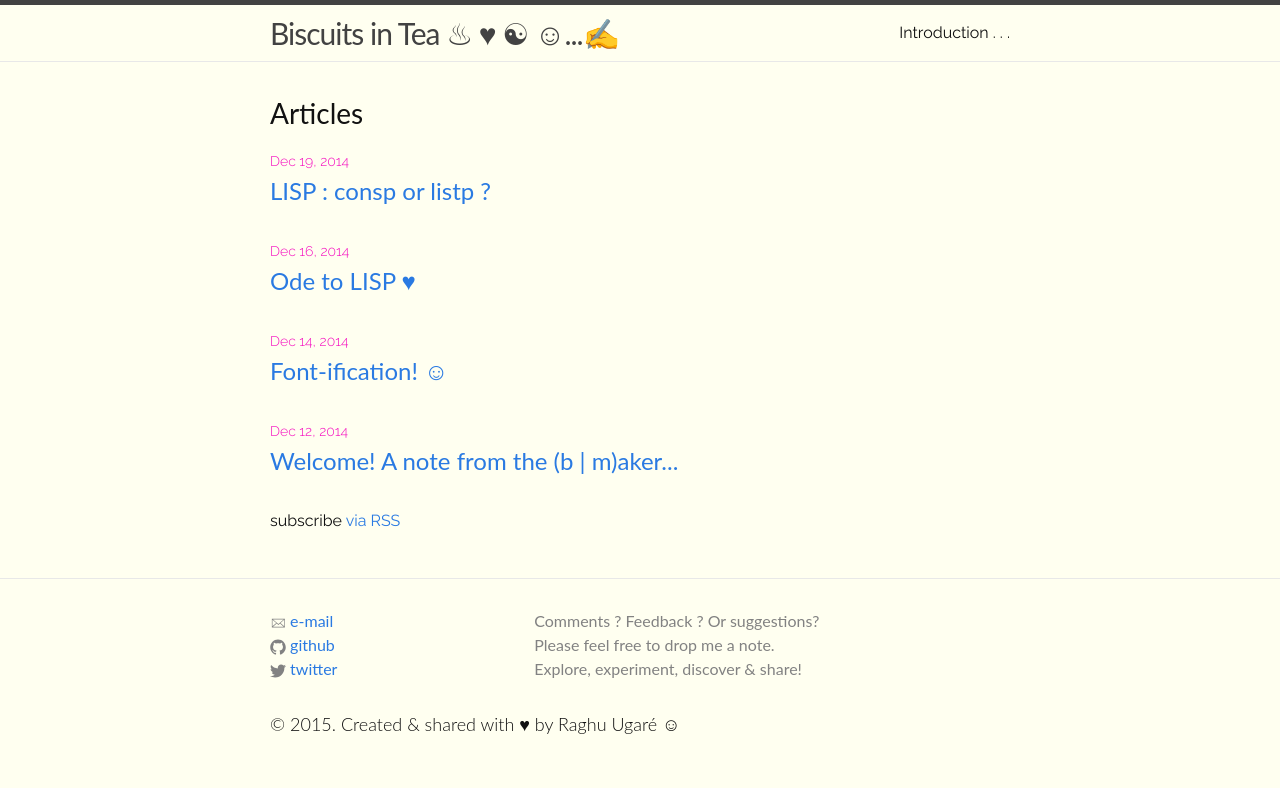
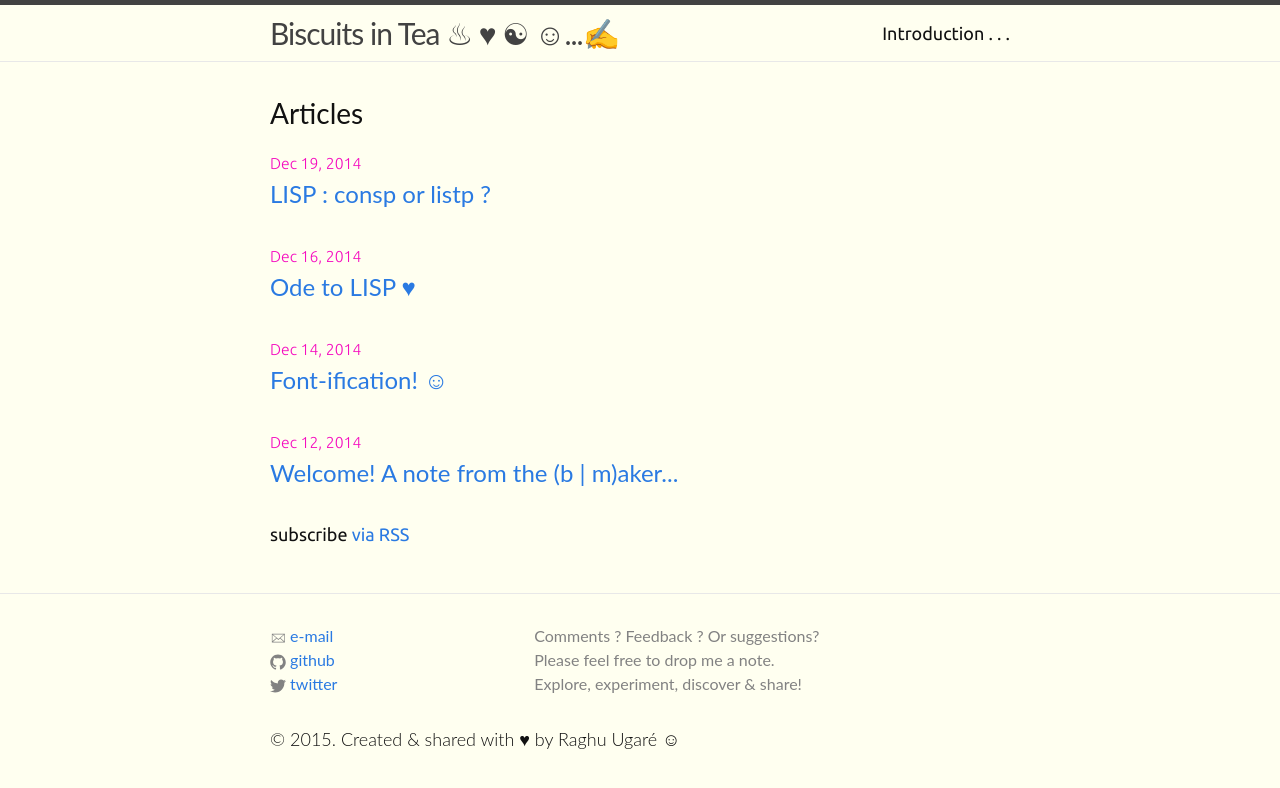
Before and after one commit to raghuugare/raghuugare.bkup, a Jekyll site: the page built from index.html, in a window 1280 px wide. Shown: the top 788 px of the page. Built offline with Jekyll 4.4.1, drawn with Linux system fonts in a browser that asks for light colours.

Commit message:
Update main.scss
Ubuntu+18px ?

```diff
--- a/css/main.scss
+++ b/css/main.scss
@@ -41,8 +41,8 @@ $body-font-weight: 400;
 // Our variables
 // Some nice fonts (albeit available locally! :-( ) : Optima, Seravek, Avenir, ...
 
-$base-font-family: Raleway, Source Sans Pro, merriweather, lato, Helvetica Neue, Helvetica, Arial, sans-serif;
-$base-font-size:   16px;
+$base-font-family: Ubuntu, Source Sans Pro, merriweather, lato, Helvetica Neue, Helvetica, Arial, sans-serif;
+$base-font-size:   18px;
 $small-font-size:  $base-font-size * 0.875;
 $base-line-height: 1.5;
 
```
